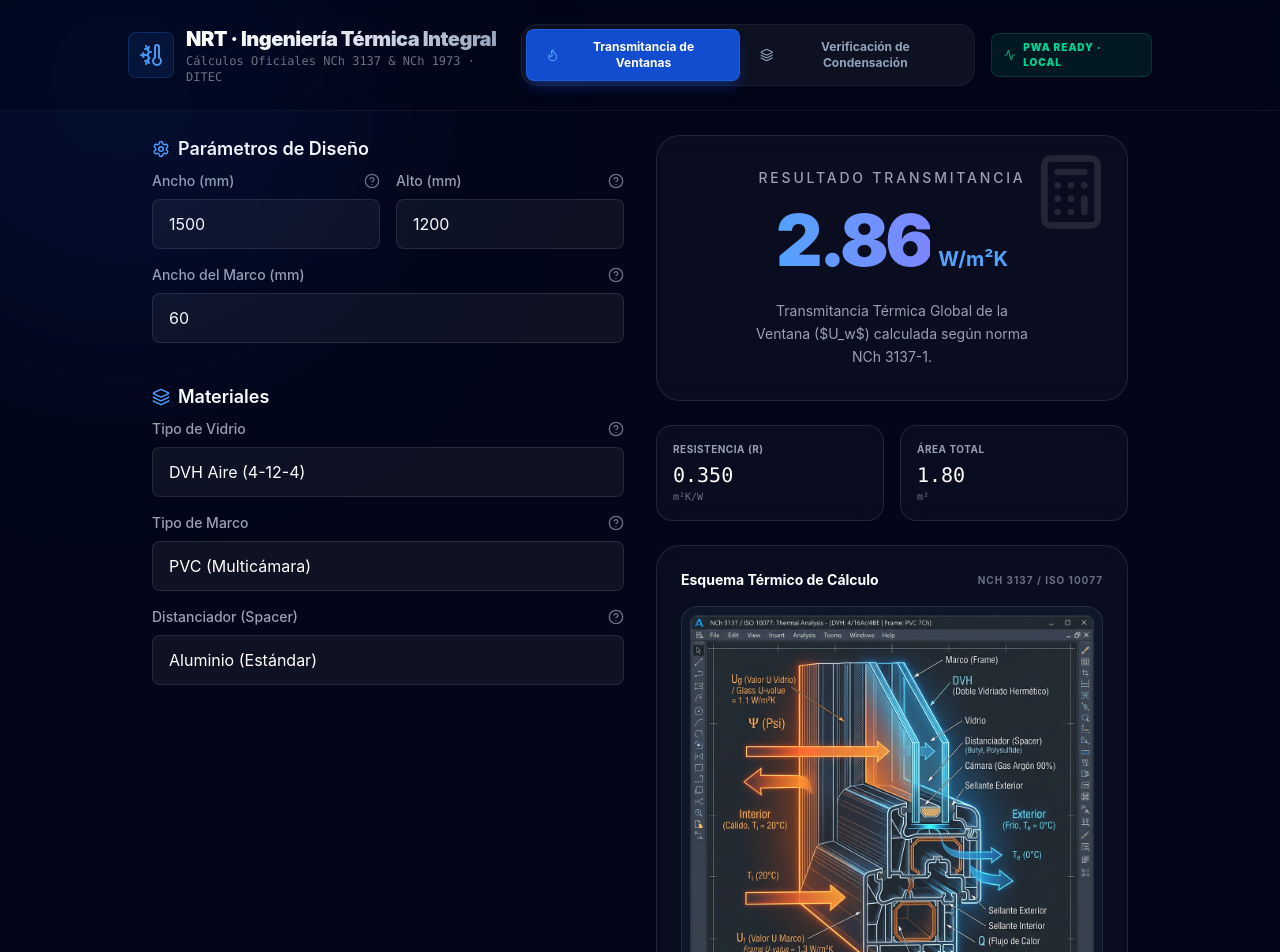
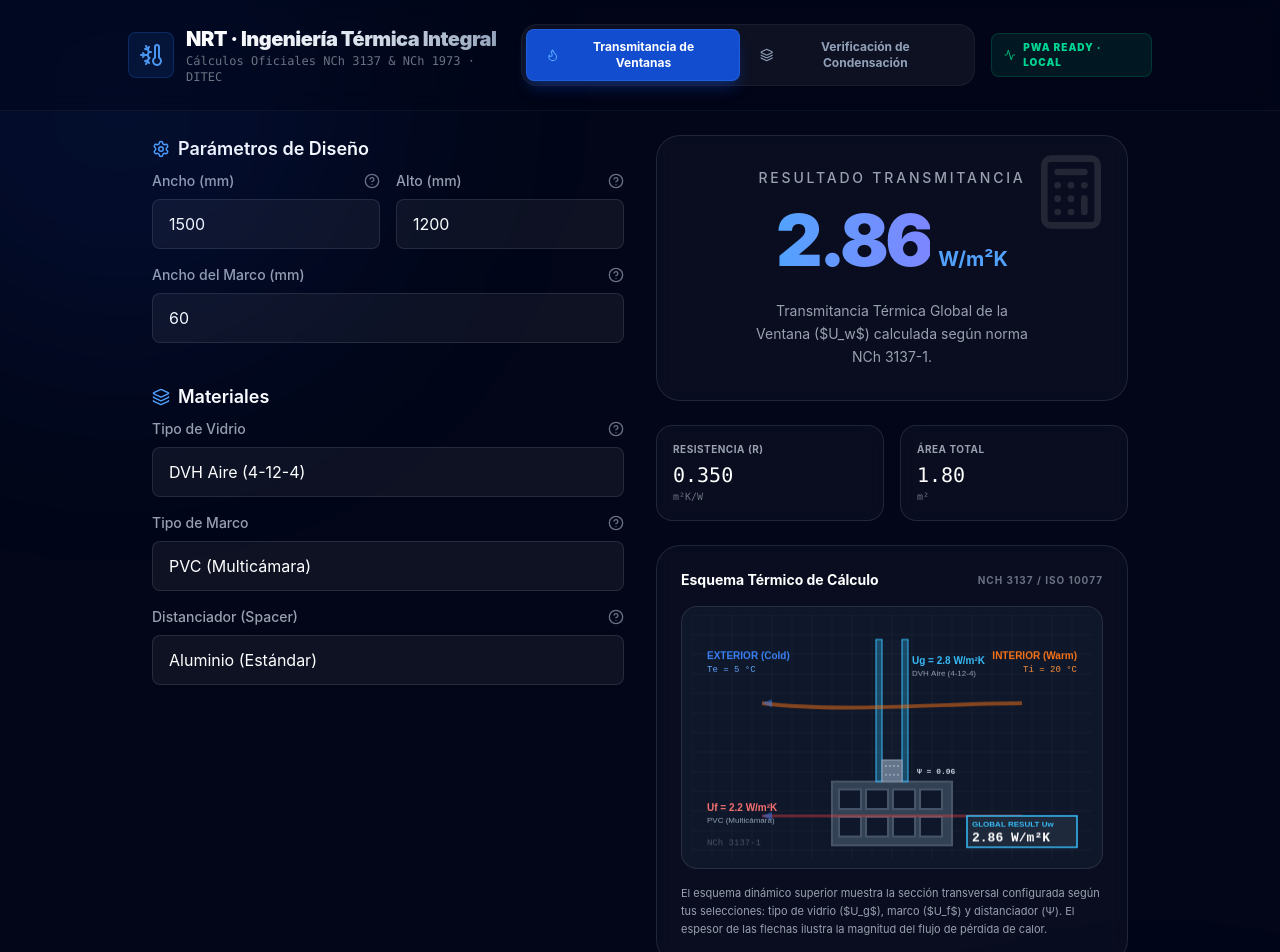
Before and after one commit to FelipeVidalM/calculador-termico, a React (Vite) app: page / in a window 1280 px wide. Shown: the top 952 px of the page. Built offline with nearby package versions, Linux system fonts and the light colour scheme.

Commit message:
Convert window thermal schematic to highly dynamic HTML5 canvas responding to material and glass inputs

```diff
--- a/src/components/WindowCalculator.jsx
+++ b/src/components/WindowCalculator.jsx
@@ -1,4 +1,4 @@
-import { useState, useMemo } from 'react';
+import { useState, useMemo, useRef, useEffect } from 'react';
 import { motion } from 'framer-motion';
 import {
   Settings,
@@ -86,6 +86,281 @@ export default function WindowCalculator() {
     const glass = GLASS_TYPES.find(g => g.id === inputs.glassId);
     const frame = FRAME_TYPES.find(f => f.id === inputs.frameId);
     return frame.material === 'metal' && !frame.rpt && glass.id === 'simple' && uw === 5.8;
+  }, [inputs, uw]);
+
+  const schematicCanvasRef = useRef(null);
+
+  const drawSchematic = () => {
+    const cv = schematicCanvasRef.current;
+    if (!cv) return;
+    const ctx = cv.getContext('2d');
+    const W = 400;
+    const H = 250;
+    const dpr = window.devicePixelRatio || 1;
+
+    cv.width = W * dpr;
+    cv.height = H * dpr;
+    ctx.scale(dpr, dpr);
+
+    // Background
+    ctx.fillStyle = '#0f172a';
+    ctx.fillRect(0, 0, W, H);
+
+    const glass = GLASS_TYPES.find(g => g.id === inputs.glassId);
+    const frame = FRAME_TYPES.find(f => f.id === inputs.frameId);
+    const spacer = SPACER_TYPES.find(s => s.id === inputs.spacerId);
+
+    // 1. Grid & Guidelines (Subtle tech overlay)
+    ctx.strokeStyle = 'rgba(255, 255, 255, 0.03)';
+    ctx.lineWidth = 1;
+    for (let x = 0; x < W; x += 20) {
+      ctx.beginPath(); ctx.moveTo(x, 0); ctx.lineTo(x, H); ctx.stroke();
+    }
+    for (let y = 0; y < H; y += 20) {
+      ctx.beginPath(); ctx.moveTo(0, y); ctx.lineTo(W, y); ctx.stroke();
+    }
+
+    // Label coordinates
+    ctx.font = '9px monospace';
+    ctx.fillStyle = '#475569';
+    ctx.fillText('NCh 3137-1', 15, H - 15);
+
+    // 2. DRAW FRAME (Bottom part: X = 140 to 260, Y = 170 to 240)
+    const fX = 140;
+    const fY = 170;
+    const fW = 120;
+    const fH = 65;
+
+    ctx.save();
+    if (frame.id === 'madera') {
+      // Wood frame (Wood grains)
+      ctx.fillStyle = '#854f07'; // Warm brownish wood
+      ctx.fillRect(fX, fY, fW, fH);
+      ctx.strokeStyle = '#a16207';
+      ctx.lineWidth = 1.5;
+      // Growth rings
+      for (let r = 20; r < 140; r += 15) {
+        ctx.beginPath();
+        ctx.arc(fX + fW/2, fY + fH + 10, r, Math.PI, 2 * Math.PI);
+        ctx.stroke();
+      }
+    } else if (frame.id === 'pvc') {
+      // PVC Frame (multi-chambers)
+      ctx.fillStyle = '#334155'; // PVC Body
+      ctx.fillRect(fX, fY, fW, fH);
+      ctx.strokeStyle = '#475569';
+      ctx.lineWidth = 2;
+      ctx.strokeRect(fX, fY, fW, fH);
+      // Inner Chambers (hollow rooms)
+      ctx.fillStyle = '#0f172a';
+      const cW = 22;
+      const cH = 20;
+      for (let i = 0; i < 4; i++) {
+        ctx.fillRect(fX + 7 + i * 27, fY + 8, cW, cH);
+        ctx.strokeRect(fX + 7 + i * 27, fY + 8, cW, cH);
+        ctx.fillRect(fX + 7 + i * 27, fY + 36, cW, cH);
+        ctx.strokeRect(fX + 7 + i * 27, fY + 36, cW, cH);
+      }
+    } else if (frame.id === 'alu-sin-rpt') {
+      // Metallic Aluminum without RPT (cold hollow metal)
+      ctx.fillStyle = '#1e293b';
+      ctx.fillRect(fX, fY, fW, fH);
+      ctx.strokeStyle = '#64748b';
+      ctx.lineWidth = 2;
+      ctx.strokeRect(fX, fY, fW, fH);
+      // Hollow inner section
+      ctx.fillStyle = '#0f172a';
+      ctx.fillRect(fX + 6, fY + 6, fW - 12, fH - 12);
+      ctx.strokeRect(fX + 6, fY + 6, fW - 12, fH - 12);
+    } else if (frame.id === 'alu-con-rpt') {
+      // Aluminum with RPT (Thermal Break polyamide)
+      // Left and right metal sections separated by polyamide
+      ctx.fillStyle = '#1e293b';
+      ctx.strokeStyle = '#64748b';
+      ctx.lineWidth = 2;
+      // Left section
+      ctx.fillRect(fX, fY, 45, fH);
+      ctx.strokeRect(fX, fY, 45, fH);
+      // Right section
+      ctx.fillRect(fX + 75, fY, 45, fH);
+      ctx.strokeRect(fX + 75, fY, 45, fH);
+      // Hollow left/right
+      ctx.fillStyle = '#0f172a';
+      ctx.fillRect(fX + 6, fY + 6, 33, fH - 12);
+      ctx.fillRect(fX + 81, fY + 6, 33, fH - 12);
+      // Polyamide thermal break (orange bar) in middle
+      ctx.fillStyle = '#ea580c'; // Neon orange polyamide
+      ctx.fillRect(fX + 45, fY + 15, 30, fH - 30);
+      ctx.fillStyle = '#f97316';
+      ctx.font = 'bold 8px sans-serif';
+      ctx.textAlign = 'center';
+      ctx.fillText('RPT', fX + 60, fY + fH/2 + 3);
+    }
+    ctx.restore();
+
+    // 3. DRAW GLASS PANES (Top part: Y = 25 to 170)
+    const gY = 25;
+    const gH = 145; // Height of glass panes
+    ctx.save();
+    if (glass.id === 'simple') {
+      // Single Glass pane in center X = 200
+      ctx.fillStyle = 'rgba(56, 189, 248, 0.4)';
+      ctx.strokeStyle = '#38bdf8';
+      ctx.lineWidth = 1.5;
+      ctx.fillRect(196, gY, 8, gH);
+      ctx.strokeRect(196, gY, 8, gH);
+      // Shading reflection lines
+      ctx.strokeStyle = 'rgba(255,255,255,0.3)';
+      ctx.beginPath(); ctx.moveTo(202, gY + 10); ctx.lineTo(198, gY + 30); ctx.stroke();
+      ctx.beginPath(); ctx.moveTo(202, gY + 80); ctx.lineTo(198, gY + 100); ctx.stroke();
+    } else {
+      // Double Glazing (DVH)
+      // Left pane (X = 184 to 190) and Right pane (X = 210 to 216)
+      ctx.fillStyle = 'rgba(56, 189, 248, 0.3)';
+      ctx.strokeStyle = '#38bdf8';
+      ctx.lineWidth = 1;
+
+      ctx.fillRect(184, gY, 6, gH);
+      ctx.strokeRect(184, gY, 6, gH);
+
+      ctx.fillRect(210, gY, 6, gH);
+      ctx.strokeRect(210, gY, 6, gH);
+
+      // Gas Cavity interior
+      ctx.fillStyle = glass.id === 'dvh-argon' ? 'rgba(34, 197, 94, 0.05)' : 'rgba(255,255,255,0.01)';
+      ctx.fillRect(190, gY, 20, gH);
+
+      // Lowe Emissivity coating reflection line (yellow neon line inside)
+      if (glass.id === 'dvh-lowe') {
+        ctx.strokeStyle = '#fbbf24'; // Lowe Yellow Neon line
+        ctx.lineWidth = 1.5;
+        ctx.beginPath();
+        ctx.moveTo(191, gY + 2);
+        ctx.lineTo(191, gY + gH - 2);
+        ctx.stroke();
+
+        ctx.fillStyle = '#fbbf24';
+        ctx.font = 'bold 8px sans-serif';
+        ctx.fillText('Low-E', 154, gY + 35);
+      }
+
+      // Spacer Block (resting at bottom X = 190 to 210, Y = 150 to 170)
+      const spY = 148;
+      const spH = 22;
+      ctx.fillStyle = spacer.id === 'warm-edge' ? '#166534' : '#64748b'; // Warm Edge green vs Aluminum silver
+      ctx.fillRect(190, spY, 20, spH);
+      ctx.strokeStyle = spacer.id === 'warm-edge' ? '#4ade80' : '#94a3b8';
+      ctx.strokeRect(190, spY, 20, spH);
+      // Small dots inside spacer (desiccant)
+      ctx.fillStyle = 'rgba(255,255,255,0.3)';
+      for (let dX = 193; dX <= 207; dX += 4) {
+        ctx.fillRect(dX, spY + 5, 2, 2);
+        ctx.fillRect(dX, spY + 14, 2, 2);
+      }
+
+      // Spacer label Psi
+      ctx.fillStyle = spacer.id === 'warm-edge' ? '#4ade80' : '#cbd5e1';
+      ctx.font = 'bold 8px monospace';
+      ctx.fillText(`Ψ = ${spacer.psiValue.toFixed(2)}`, 225, spY + 14);
+    }
+    ctx.restore();
+
+    // 4. DRAW HEAT FLOW ARROWS & LABELS
+    // Interior (Right, warm orange) to Exterior (Left, cold blue)
+    ctx.save();
+    const arrowY = 90;
+
+    // Calculate path transparency based on insulating performance
+    // Better insulation = thinner/more transparent arrows. High Uw = thick red/orange lines.
+    const heatFlowThickness = Math.max(1, Math.min(8, (uw / 5.8) * 8));
+    const flowAlpha = Math.max(0.2, Math.min(1.0, uw / 5.8));
+
+    // Draw frame heat flow arrow (at Y = 205)
+    ctx.beginPath();
+    ctx.strokeStyle = `rgba(239, 68, 68, ${flowAlpha * 0.8})`; // Red
+    ctx.lineWidth = heatFlowThickness * 0.8;
+    ctx.moveTo(330, 205);
+    ctx.quadraticCurveTo(200, 205, 70, 205);
+    ctx.stroke();
+    // Arrow Head Exterior
+    ctx.fillStyle = `rgba(59, 130, 246, ${flowAlpha})`;
+    ctx.beginPath();
+    ctx.moveTo(70, 205);
+    ctx.lineTo(80, 201);
+    ctx.lineTo(80, 209);
+    ctx.fill();
+
+    // Draw glass heat flow arrow (at Y = 90)
+    ctx.beginPath();
+    ctx.strokeStyle = `rgba(249, 115, 22, ${flowAlpha})`; // Orange
+    ctx.lineWidth = heatFlowThickness;
+    ctx.moveTo(330, arrowY);
+    ctx.bezierCurveTo(250, arrowY, 150, arrowY + 10, 70, arrowY);
+    ctx.stroke();
+    // Arrow Head Exterior
+    ctx.fillStyle = `rgba(59, 130, 246, ${flowAlpha})`;
+    ctx.beginPath();
+    ctx.moveTo(70, arrowY);
+    ctx.lineTo(80, arrowY - 4);
+    ctx.lineTo(80, arrowY + 4);
+    ctx.fill();
+
+    ctx.restore();
+
+    // 5. HUD TEXT LABELS (Dynamic parameters overlay)
+    ctx.save();
+    // Glass Label
+    ctx.fillStyle = '#38bdf8';
+    ctx.font = 'bold 10px sans-serif';
+    ctx.fillText(`Ug = ${glass.uValue.toFixed(1)} W/m²K`, 220, 50);
+    ctx.font = '8px sans-serif';
+    ctx.fillStyle = '#94a3b8';
+    ctx.fillText(glass.name, 220, 62);
+
+    // Frame Label
+    ctx.fillStyle = '#f87171';
+    ctx.font = 'bold 10px sans-serif';
+    ctx.fillText(`Uf = ${frame.uValue.toFixed(1)} W/m²K`, 15, fY + 30);
+    ctx.font = '8px sans-serif';
+    ctx.fillStyle = '#94a3b8';
+    ctx.fillText(frame.name, 15, fY + 42);
+
+    // Inside / Outside Temperature tags
+    ctx.font = 'bold 10px sans-serif';
+    ctx.fillStyle = '#f97316'; // Orange Inside
+    ctx.textAlign = 'right';
+    ctx.fillText('INTERIOR (Warm)', W - 15, 45);
+    ctx.font = '9px monospace';
+    ctx.fillStyle = '#fb923c';
+    ctx.fillText('Ti = 20 °C', W - 15, 58);
+
+    ctx.font = 'bold 10px sans-serif';
+    ctx.fillStyle = '#3b82f6'; // Blue Outside
+    ctx.textAlign = 'left';
+    ctx.fillText('EXTERIOR (Cold)', 15, 45);
+    ctx.font = '9px monospace';
+    ctx.fillStyle = '#60a5fa';
+    ctx.fillText('Te = 5 °C', 15, 58);
+
+    // Draw active total result box in corner
+    ctx.fillStyle = '#1e293b';
+    ctx.strokeStyle = '#38bdf8';
+    ctx.lineWidth = 1.5;
+    ctx.fillRect(W - 125, H - 45, 110, 32);
+    ctx.strokeRect(W - 125, H - 45, 110, 32);
+
+    ctx.fillStyle = '#38bdf8';
+    ctx.font = 'bold 8px sans-serif';
+    ctx.fillText('GLOBAL RESULT Uw', W - 120, H - 34);
+    ctx.fillStyle = '#ffffff';
+    ctx.font = 'bold 13px monospace';
+    ctx.fillText(`${uw.toFixed(2)} W/m²K`, W - 120, H - 19);
+
+    ctx.restore();
+  };
+
+  useEffect(() => {
+    drawSchematic();
   }, [inputs, uw]);
 
   const handleInputChange = (e) => {
@@ -275,15 +550,11 @@ export default function WindowCalculator() {
               <span>Esquema Térmico de Cálculo</span>
               <span className="text-[10px] text-gray-500 uppercase tracking-widest">NCh 3137 / ISO 10077</span>
             </h3>
-            <div className="rounded-2xl overflow-hidden border border-white/10 bg-[#0f172a] p-2">
-              <img
-                src="/window_thermal_diagram.png"
-                alt="Esquema de Transmitancia Térmica Ventanas"
-                className="w-full h-auto object-cover rounded-xl"
-              />
+            <div className="rounded-2xl overflow-hidden border border-white/10 bg-[#0f172a] p-2 flex justify-center">
+              <canvas ref={schematicCanvasRef} className="block w-full" style={{ width: '100%', height: '245px', maxWidth: '400px' }}></canvas>
             </div>
             <p className="text-[11px] text-gray-400 leading-relaxed font-sans">
-              El valor global de la ventana {"($U_w$)"} se calcula ponderando las áreas y valores del vidrio {"($U_g$)"} y del marco {"($U_f$)"}, sumando la transmitancia lineal del distanciador de borde (Ψ).
+              El esquema dinámico superior muestra la sección transversal configurada según tus selecciones: tipo de vidrio {"($U_g$)"}, marco {"($U_f$)"} y distanciador (Ψ). El espesor de las flechas ilustra la magnitud del flujo de pérdida de calor.
             </p>
           </div>
 
```
